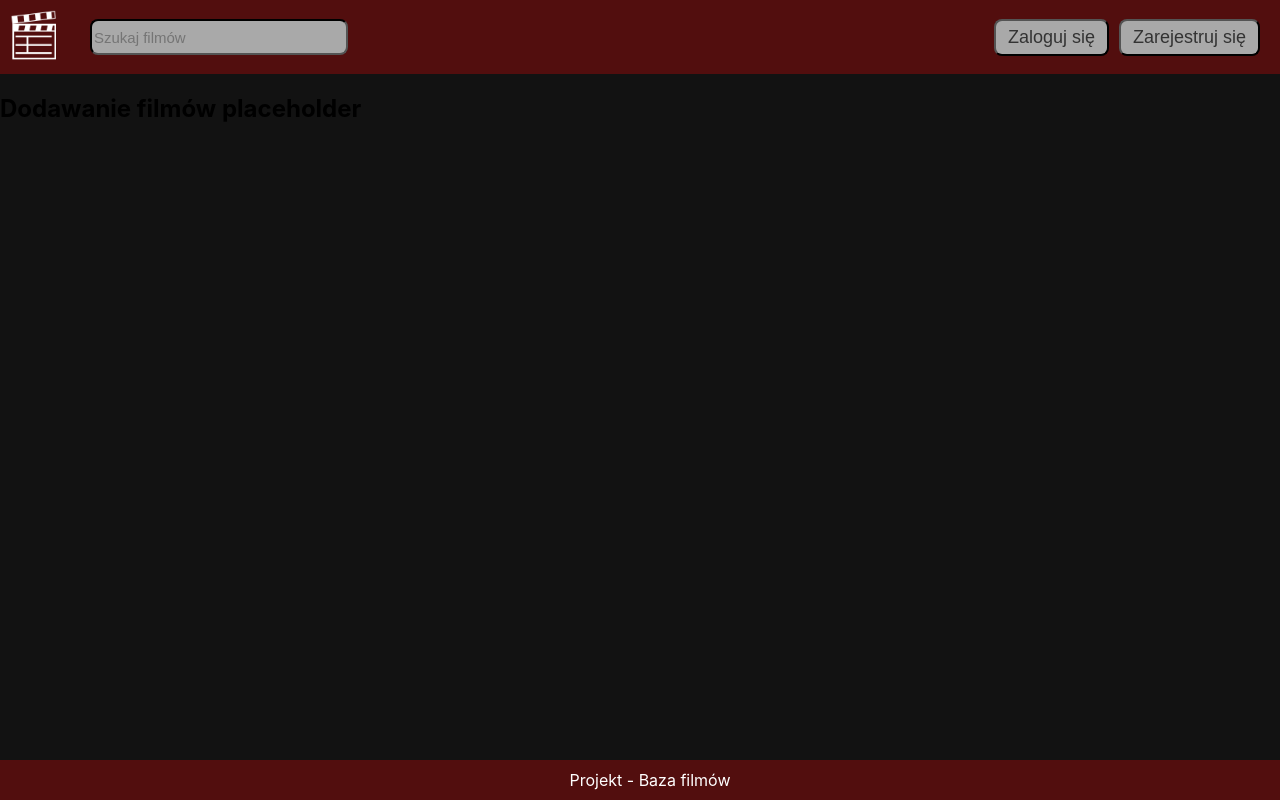
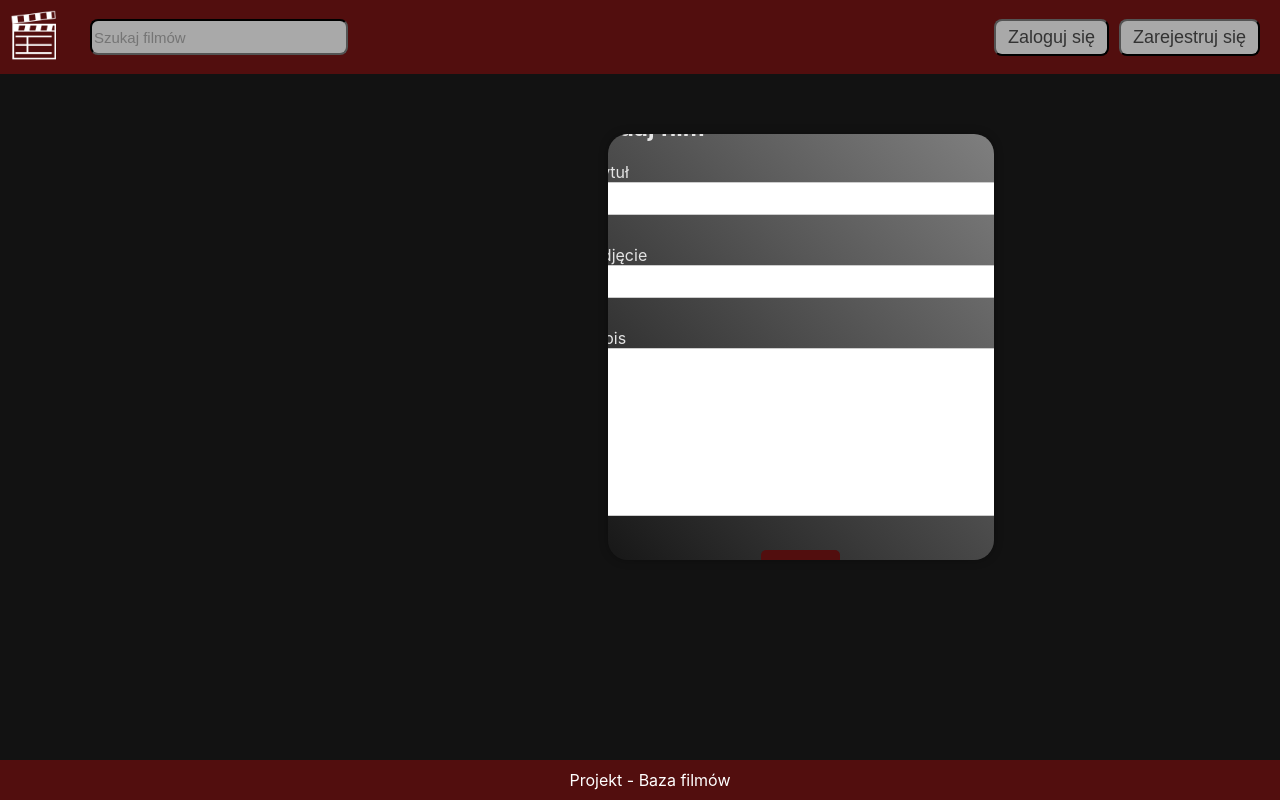
Before and after one commit to ErshEight/pr_projekt, a React (Create React App) app: page /add in a window 1280 px wide. Built offline with nearby package versions, Linux system fonts and the light colour scheme; no server answers.

Commit message:
dodawanie filmu

```diff
--- a/src/App.css
+++ b/src/App.css
@@ -75,14 +75,19 @@ p {
 .movie {
   display: flex;
   flex-direction: column;
-  padding-left: 30px;
+  padding-left: 50px;
   margin-bottom: 25px;
-  margin-left: 30px;
 }
 
 .movie img {
   max-width: 250px;
   height: 360px;
+}
+
+.movie-title {
+  white-space: nowrap;
+  overflow: hidden;
+  text-overflow: ellipsis;
 }
 
 .rating {
--- /dev/null
+++ b/src/components/AddMovie.css
@@ -0,0 +1,74 @@
+.add-movie-box {
+    display: flex;
+    flex-direction: column;
+    align-items: center;
+    justify-content: center;
+    margin-top: 60px;
+    margin-left: 76vh;
+    margin-right: 50vh;
+    background: linear-gradient(45deg, #171717, #7f7f7f);
+    padding: 1%;
+    border-radius: 20px;
+    overflow: hidden;
+    box-shadow: 0 0 10px rgba(0, 0, 0, 0.3);
+    height: 50vh;
+    width: 45vh;
+  }
+
+  .add-movie-container {
+    flex: 1;
+    margin-right: 20px;
+  }
+
+  .add-movie-container h2 {
+    color: #e5e5e5;
+    margin-top: 30px;
+    margin-left: 15px;
+  }
+
+  .add-movie-form {
+    display: flex;
+    flex-direction: column;
+    align-items: center;
+    margin-left: 20px;
+  }
+
+  .add-movie-form h2 {
+    color: #e3e3e3;
+    margin-bottom: 10px;
+  }
+
+  .add-movie-form p {
+    color: #e3e3e3;
+    margin-bottom: 10px;
+  }
+
+  .add-movie-form label {
+    margin-bottom: 10px;
+    color: #e3e3e3;
+  }
+
+  .add-movie-form input,
+  .add-movie-form textarea {
+    padding: 8px;
+    margin-bottom: 20px;
+    border: 1px solid #ccc;
+    border-radius: 5px;
+    background-color: #fff;
+    color: #333;
+    width: 400px;
+  }
+
+  .add-movie-form button {
+    padding: 10px;
+    background-color: #520e0e;
+    color: #fff;
+    border: none;
+    border-radius: 5px;
+    cursor: pointer;
+    margin-bottom: 25px;
+  }
+
+  .add-movie-form button:hover {
+    background-color: #980c0c;
+  }
--- a/src/components/AddMovie.jsx
+++ b/src/components/AddMovie.jsx
@@ -1,9 +1,98 @@
-import React from 'react';
+import React, { useState } from 'react';
+import './AddMovie.css';
+import { useNavigate } from 'react-router-dom';
+import axios from 'axios';
 
 const AddMovie = () => {
+  const navigate = useNavigate();
+  const [formData, setFormData] = useState({
+    title: '',
+    image: '',
+    content: '',
+  });
+
+  const handleInputChange = (event) => {
+    const { name, value } = event.target;
+    setFormData({
+      ...formData,
+      [name]: value,
+    });
+  };
+
+  const handleChangeRoute = () => {
+    navigate('/');
+    window.location.reload();
+  };
+
+  const handleAdd = async (event) => {
+    event.preventDefault();
+
+    if (!formData.title || !formData.image || !formData.content) {
+      return;
+    }
+
+    axios
+      .post('https://at.usermd.net/api/movies', {
+        title: formData.title,
+        image: formData.image,
+        content: formData.content,
+      })
+      .then(() => {
+        handleChangeRoute();
+      })
+      .catch((error) => {
+        console.log(error);
+
+        setFormData({
+          title: '',
+          image: '',
+          content: '',
+        });
+      });
+  };
+
   return (
-    <div>
-      <h2>Dodawanie filmów placeholder</h2>
+    <div className="container">
+      <div className="add-movie-box">
+        <div className="add-movie-container">
+          <h2>Dodaj film</h2>
+          <form className="add-movie-form">
+            <label>
+              Tytuł
+              <input
+                type="text"
+                id="title"
+                name="title"
+                value={formData.title}
+                onChange={handleInputChange}
+              />
+            </label>
+            <label>
+              Zdjęcie
+              <input
+                type="text"
+                id="image"
+                name="image"
+                value={formData.image}
+                onChange={handleInputChange}
+              />
+            </label>
+            <label>
+              Opis
+              <textarea
+                id="content"
+                name="content"
+                rows="10"
+                value={formData.content}
+                onChange={handleInputChange}
+              />
+            </label>
+            <button type="submit" onClick={handleAdd}>
+              Dodaj film
+            </button>
+          </form>
+        </div>
+      </div>
     </div>
   );
 };
--- a/src/components/Details.css
+++ b/src/components/Details.css
@@ -7,7 +7,7 @@
     padding: 1%;
     border-radius: 20px;
     overflow: hidden;
-    box-shadow: 0 0 10px rgba(0, 0, 0, 0.3); /* Dodajemy lekki cień dla głębokości */
+    box-shadow: 0 0 10px rgba(0, 0, 0, 0.3);
 }
 
 .detail-first-column {
--- a/src/components/Details.jsx
+++ b/src/components/Details.jsx
@@ -1,6 +1,5 @@
 import React, { useEffect, useState } from 'react';
 import { useParams } from 'react-router-dom';
-import { useMovies } from "./MoviesContext";
 import axios from 'axios';
 import '../App.css';
 import './Details.css';
--- a/src/components/MovieComponent.jsx
+++ b/src/components/MovieComponent.jsx
@@ -8,7 +8,7 @@ const MovieComponent = (props) => {
     <Link to={`/details/${encodeURIComponent(title)}/${id}`}>
       <div className='movie'>
         <img src={image} alt={title} />
-        <h3>{title}</h3>
+        <h3 className='movie-title'>{title}</h3>
         <div className='rating'>
           <img src='star.png' alt='Ocena' />
           <span>{rate.toFixed(1)}</span>
```
Lines whose indentation alone changed are shown as unchanged.
